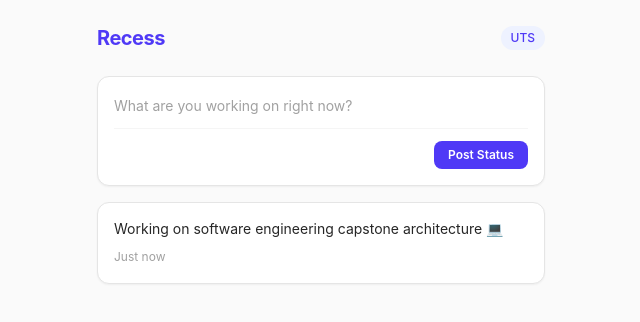
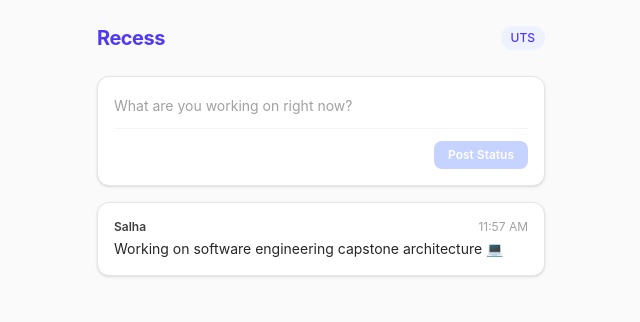
Before and after one commit to sabapogalva/SIS-Group-25, a React (Vite) app: page / in a window 1280 px wide. Shown: the top 322 px of the page, without its empty margins (319-959 px from the left). Built offline with nearby package versions, Linux system fonts and the light colour scheme.

Commit message:
fix: stabilise feed item data shape before feature work

```diff
--- a/src/App.jsx
+++ b/src/App.jsx
@@ -1,27 +1,46 @@
-import { useState } from 'react';export default function App() {
+import { useState } from 'react';
+
+const currentUser = 'Salha';
+
+let nextId = 1;
+const makeId = () => nextId++;
+
+export default function App() {
   const [status, setStatus] = useState('');
   const [feed, setFeed] = useState([
-      { text: 'Working on software engineering capstone architecture 💻', time: 'Just now' }
+    {
+      id: makeId(),
+      text: 'Working on software engineering capstone architecture 💻',
+      time: new Date().toLocaleTimeString([], { hour: '2-digit', minute: '2-digit' }),
+      author: currentUser
+    }
   ]);
 
   const handlePost = (e) => {
     e.preventDefault();
     if (!status.trim()) return;
-      setFeed([{ text: status, time: 'Just now' }, ...feed]);
+    setFeed([
+      {
+        id: makeId(),
+        text: status,
+        time: new Date().toLocaleTimeString([], { hour: '2-digit', minute: '2-digit' }),
+        author: currentUser
+      },
+      ...feed
+    ]);
     setStatus('');
   };
 
   return (
     <div className="min-h-screen bg-neutral-50 p-6 font-sans">
       <div className="max-w-md mx-auto">
-          {/* App Header */}
+
         <div className="flex justify-between items-center mb-6">
           <h1 className="text-xl font-bold tracking-tight text-indigo-600">Recess</h1>
           <span className="text-xs bg-indigo-50 text-indigo-600 font-medium px-2.5 py-1 rounded-full">UTS</span>
         </div>
 
-          {/* Status Input Form */}
-          <form onSubmit={handlePost} className="bg-white p-4 rounded-xl border border-neutral-200 shadow-xs mb-4">
+        <form onSubmit={handlePost} className="bg-white p-4 rounded-xl border border-neutral-200 shadow-sm mb-4">
           <input
             type="text"
             value={status}
@@ -32,22 +51,26 @@ import { useState } from 'react';export default function App() {
           <div className="flex justify-end border-t border-neutral-100 pt-3">
             <button
               type="submit"
-                className="bg-indigo-600 hover:bg-indigo-700 text-white text-xs font-semibold px-3.5 py-1.5 rounded-lg transition-all"
+              disabled={!status.trim()}
+              className="bg-indigo-600 hover:bg-indigo-700 disabled:bg-indigo-200 disabled:cursor-not-allowed text-white text-xs font-semibold px-3.5 py-1.5 rounded-lg transition-all"
             >
               Post Status
             </button>
           </div>
         </form>
 
-          {/* Feed List */}
         <div className="space-y-2">
-            {feed.map((item, index) => (
-              <div key={index} className="bg-white p-4 rounded-xl border border-neutral-200 shadow-xs">
-                <p className="text-sm text-neutral-800 mb-1">{item.text}</p>
+          {feed.map((item) => (
+            <div key={item.id} className="bg-white p-4 rounded-xl border border-neutral-200 shadow-sm">
+              <div className="flex justify-between items-center mb-1">
+                <span className="text-xs font-semibold text-neutral-700">{item.author}</span>
                 <span className="text-xs text-neutral-400">{item.time}</span>
+              </div>
+              <p className="text-sm text-neutral-800">{item.text}</p>
             </div>
           ))}
         </div>
+
       </div>
     </div>
   );
```
Lines whose indentation alone changed are shown as unchanged.
